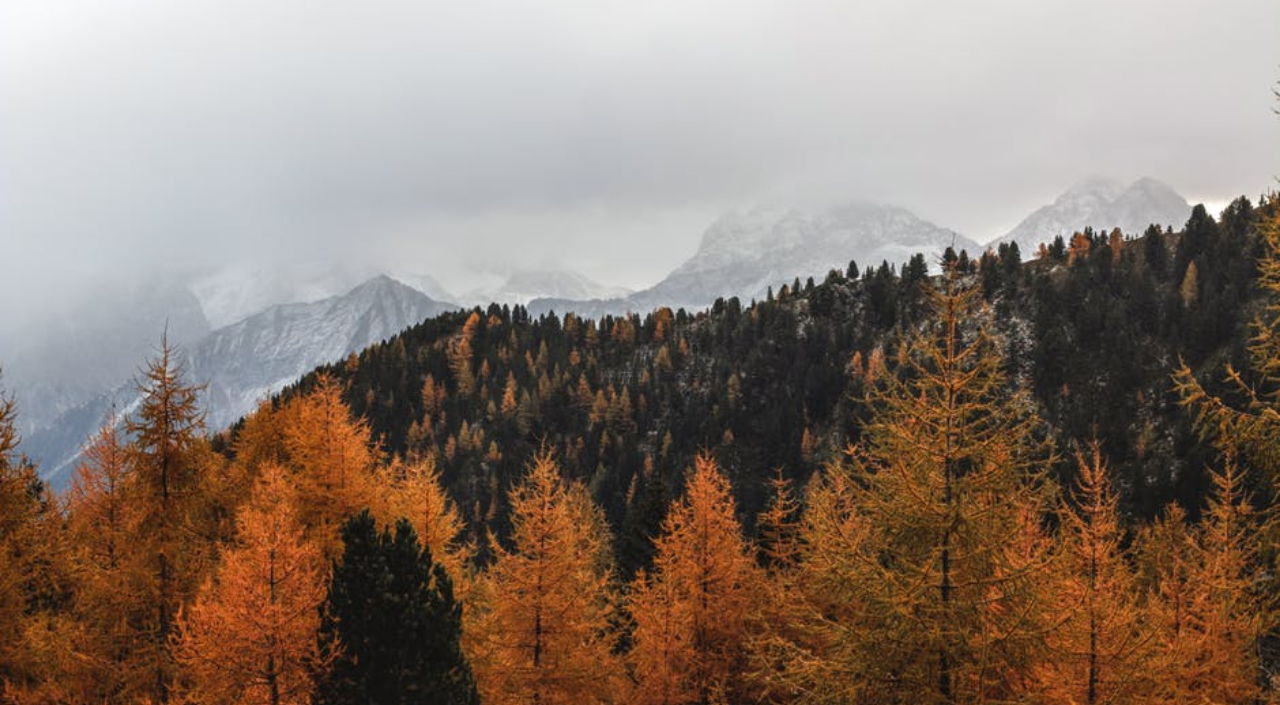
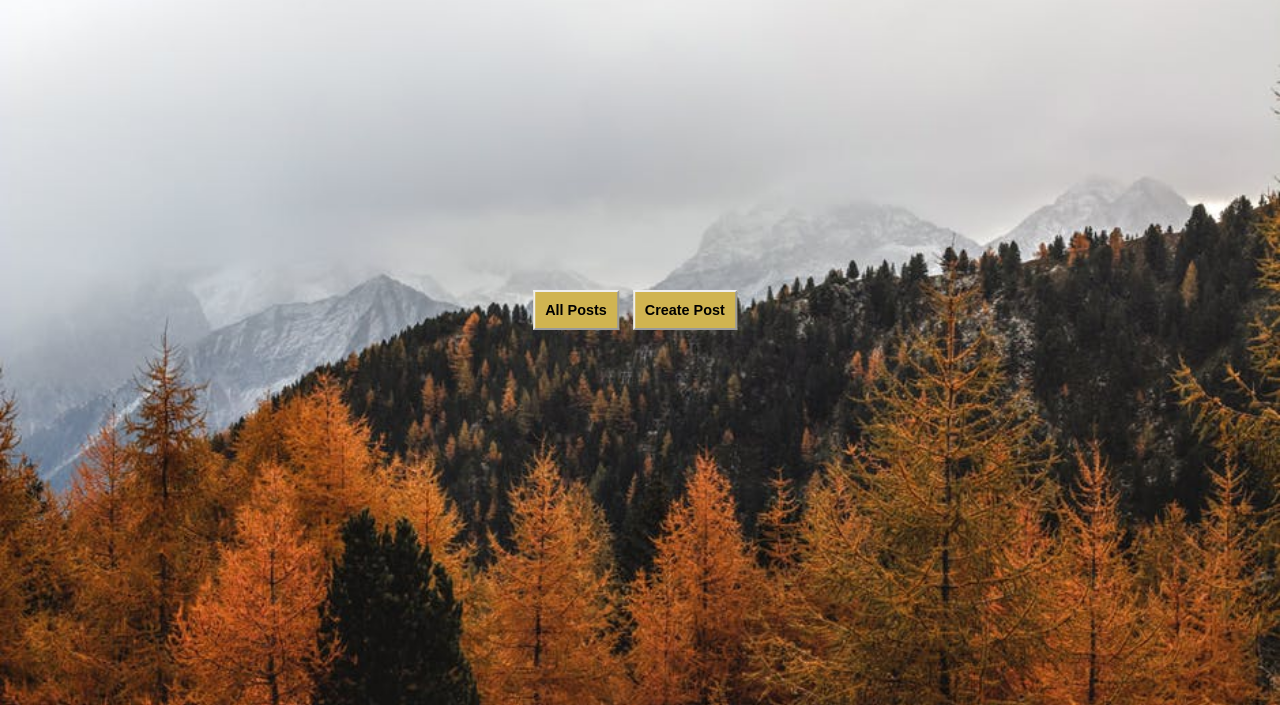
Before and after one commit to ramesh2712/front-end-development, a plain HTML site: page index.html in a window 1280 px wide. Shown: the part 95-800 px from the top of the page. Drawn offline with Linux system fonts and the light colour scheme.

Commit message:
Added Styling of Button for PostButtons

```diff
--- a/css/header.css
+++ b/css/header.css
@@ -1,18 +1,8 @@
 /* Set a style for all elements inside the header i.e. Sign Up button, Sign In button,
 the title "ScriBBler" & the sub-heading below "ScriBBLer" */
-button {
-    background-color: #4CAF50;
-    color: white;
-    padding: 14px 20px;
-    margin: 8px 0;
-    border: none;
-    cursor: pointer;
-    width: 100%;
-    opacity: 0.9;
-}
-button:hover {
- opacity:1;
-}
+
+/* Header Styling */
+
 input.topButtons {
  width: 90px;
  padding: 10px;
@@ -22,7 +12,8 @@ input.topButtons {
  background: #0000ff;
  color: #fff;
  float: right;
-
+ border: 2px inset #dddddd;
+ border: 2px outset;
  margin: 10px 10px 0px 0px;
  font-family: Arial, Helvetica, sans-serif;
 }
--- a/css/index.css
+++ b/css/index.css
@@ -10,4 +10,25 @@ body{
    display: block;
 }
 
-/* Set a style for the rest of the elements besides the header elements on the index.html page */
+/* Post Button Styling */
+
+input.centerBtn {
+ padding: 10px;
+ cursor: pointer;
+ font-weight: bold;
+ font-size: 90%;
+ background: #D0B451;
+ color: black;
+ border: 2px inset #dddddd;
+ border: 2px outset;
+ margin: 10px 10px 0px 0px;
+ font-family: Arial, Helvetica, sans-serif;
+}
+
+.postButtons {
+    position: absolute;
+    top: 50%;
+    left: 50%;
+    margin-right: -50%;
+    transform: translate(-50%, -50%);
+}
--- a/index.html
+++ b/index.html
@@ -23,10 +23,10 @@
         </div>
 
         <div class="postButtons">
+          <input class="centerBtn" type="button" value="All Posts">
+          <input class="centerBtn" type="button" value="Create Post">
+        </div>
 
-        	<!-- Insert code for All Posts & Create Post button here -->
-
-        </div>
     </div>
 
     <div>
```
